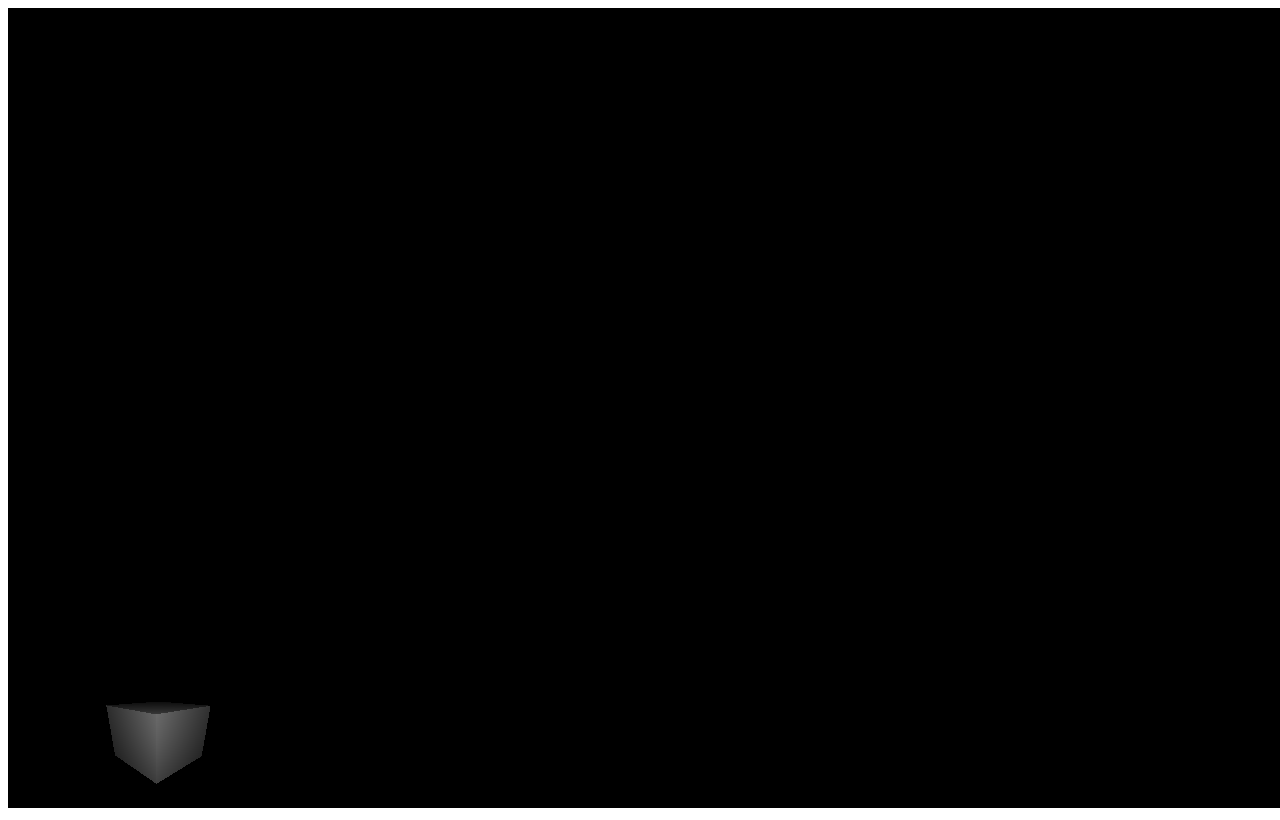
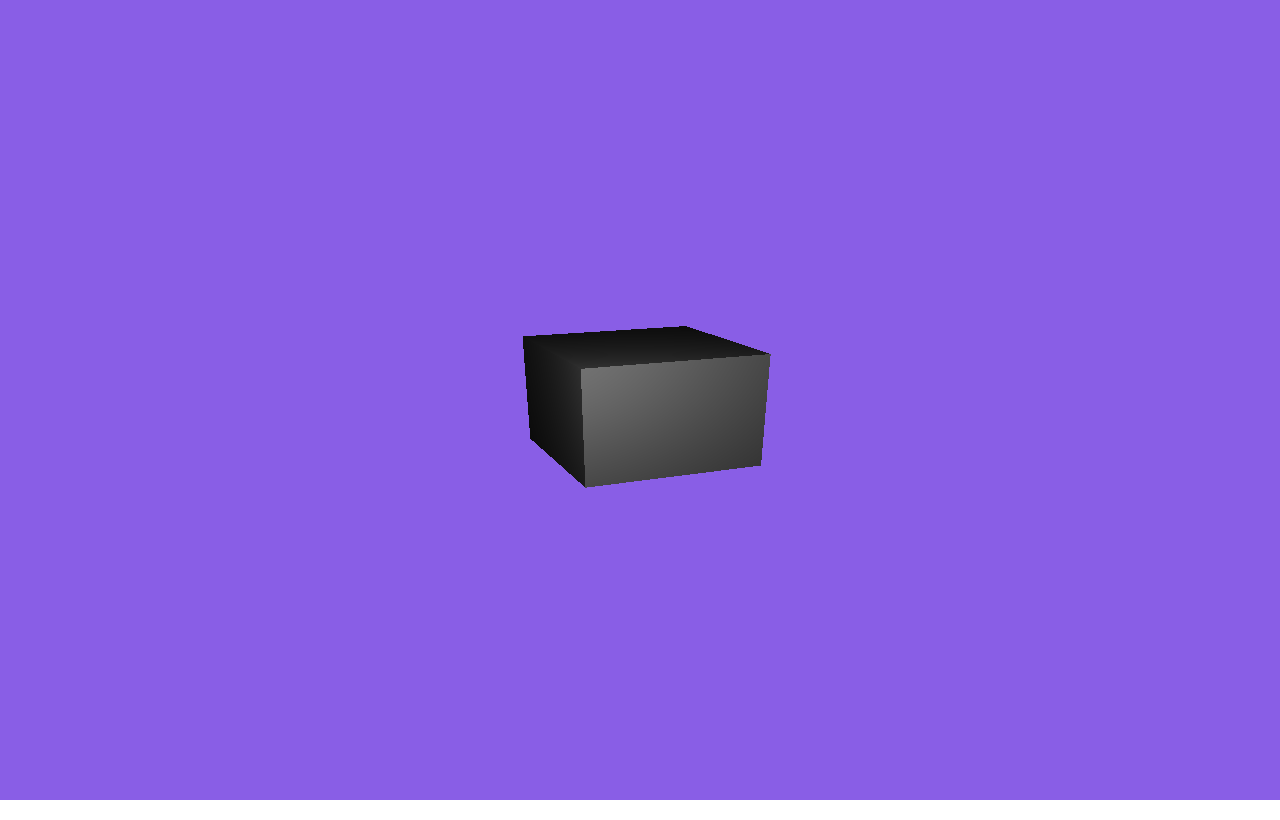
Before and after one commit to NaimSdn/3DSimpleScene, a website built with Vite: page index.html in a window 1280 px wide. Built offline with nearby package versions, Linux system fonts and the light colour scheme; animation ran at ten frames a second.

Commit message:
Refactoring script.js | Adding Components & Systems folder

```diff
--- a/index.html
+++ b/index.html
@@ -4,14 +4,8 @@
     <meta charset="UTF-8">
     <meta name="viewport" content="width=device-width, initial-scale=1.0">
     <title>3D Simple Scene</title>
-    <script type="module">
-        window.canvas = document.getElementById('canvas')
-        window.canvas.width = innerWidth
-        window.canvas.height = innerHeight
-        window.innerWidth = innerWidth
-        window.innerHeight = innerHeight
-    </script>
-    <script src="script.js" type="module"></script>
+    <link rel="stylesheet" href="style.css" type="text/css">
+    <script src="js/main.js" type="module"></script>
 </head>
 <body>
     <canvas id="canvas"></canvas>
--- /dev/null
+++ b/js/main.js
@@ -0,0 +1,11 @@
+import { World } from "./world/World.js";
+
+function main() {
+  const container = document.querySelector("#canvas");
+
+  const world = new World(container);
+
+  world.render();
+}
+
+main();
--- /dev/null
+++ b/js/world/World.js
@@ -0,0 +1,40 @@
+import { createCamera } from "./components/camera.js";
+import { createCube } from "./components/cube.js";
+import { createLight } from "./components/light.js";
+import { createScene } from "./components/scene.js";
+
+import { createRenderer } from "./systems/renderer.js";
+
+let camera;
+let scene;
+let renderer;
+
+let cube;
+
+class World {
+  constructor(container) {
+    camera = createCamera();
+    scene = createScene();
+    renderer = createRenderer();
+
+    cube = createCube();
+    scene.add(cube);
+
+    const light = createLight();
+    scene.add(light);
+  }
+
+  render() {
+
+    const loop = () =>{
+      requestAnimationFrame(loop);
+      cube.rotation.y += Math.random()/100;
+      cube.rotation.x += Math.random()/100;
+      renderer.render(scene, camera);
+    }
+
+    loop();
+  }
+}
+
+export { World };
--- /dev/null
+++ b/js/world/components/camera.js
@@ -0,0 +1,11 @@
+import { PerspectiveCamera } from "three";
+
+function createCamera(){
+    const camera = new PerspectiveCamera(70, 1, 0.1, 100);
+
+    camera.position.set(0, 0, 5);
+
+    return camera;
+}
+
+export { createCamera };
--- /dev/null
+++ b/js/world/components/cube.js
@@ -0,0 +1,13 @@
+import { BoxGeometry, Mesh, MeshPhongMaterial } from "three";
+
+function createCube(){
+    const geometry = new BoxGeometry(1, 1, 1);
+
+    const material = new MeshPhongMaterial({ color: 0xffffff });
+
+    const cube = new Mesh(geometry, material);
+
+    return cube;
+}
+
+export { createCube };
--- /dev/null
+++ b/js/world/components/light.js
@@ -0,0 +1,12 @@
+import { PointLight } from "three";
+
+function createLight(){
+    const light = new PointLight(0xeeeeee);
+
+    light.position.set(0, 0, 2);
+
+    return light;
+
+}
+
+export { createLight };
--- /dev/null
+++ b/js/world/components/scene.js
@@ -0,0 +1,11 @@
+import { Color, Scene } from "three";
+
+function createScene() {
+  const scene = new Scene();
+
+  scene.background = new Color(0x895ee6);
+
+  return scene;
+}
+
+export { createScene };
--- /dev/null
+++ b/js/world/systems/renderer.js
@@ -0,0 +1,14 @@
+import { WebGLRenderer } from "three";
+
+window.canvas.width = innerWidth;
+window.canvas.height = innerHeight;
+window.innerWidth = innerWidth;
+window.innerHeight = innerHeight;
+
+function createRenderer() {
+  const renderer = new WebGLRenderer({ canvas });
+
+  return renderer;
+}
+
+export { createRenderer };
--- a/script.js
+++ /dev/null
@@ -1,30 +0,0 @@
-import * as THREE from 'three'
-
-const scene = new THREE.Scene()
-
-const camera = new THREE.PerspectiveCamera(70, innerWidth/innerHeight)
-
-const geometry = new THREE.BoxGeometry(1, 1, 1)
-const material = new THREE.MeshPhongMaterial({color: 0xffffff})
-
-const mesh = new THREE.Mesh( geometry, material)
-
-const light = new THREE.PointLight(0xeeeeee)
-
-scene.add(mesh)
-scene.add(light)
-
-camera.position.set(0, 0, 2)
-light.position.set(0, 0, 2)
-
-const renderer = new THREE.WebGLRenderer({canvas})
-
-loop()
-
-
-function loop(){
-    requestAnimationFrame(loop)
-    mesh.rotation.y += 0.01
-    mesh.rotation.x += 0.005
-    renderer.render(scene, camera)
-}
--- /dev/null
+++ b/style.css
@@ -0,0 +1,5 @@
+* {
+    margin: 0;
+    padding: 0;
+    overflow: hidden;
+}
```
